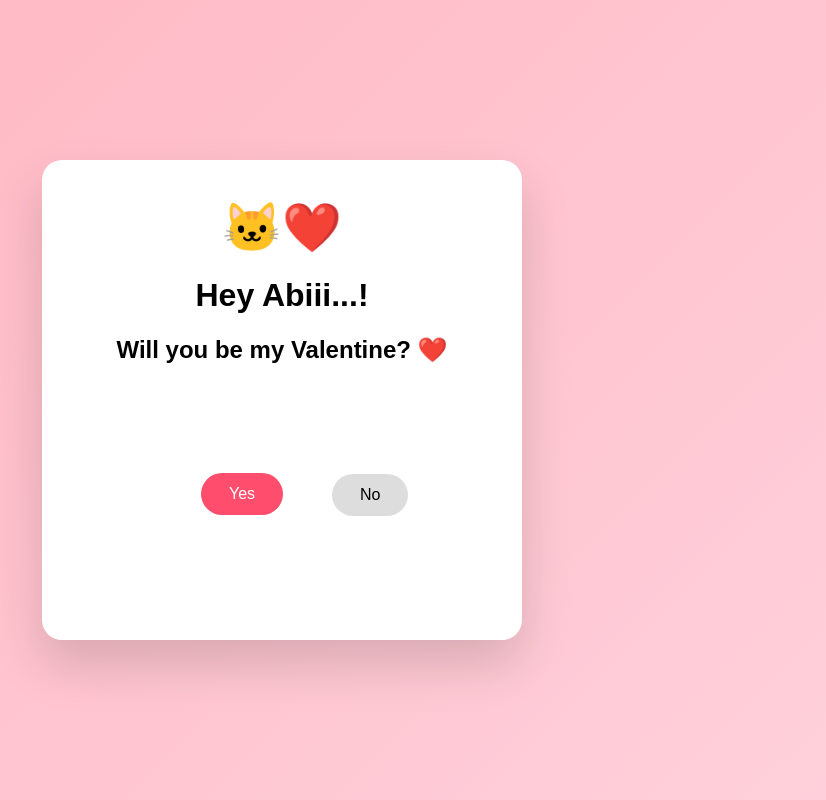
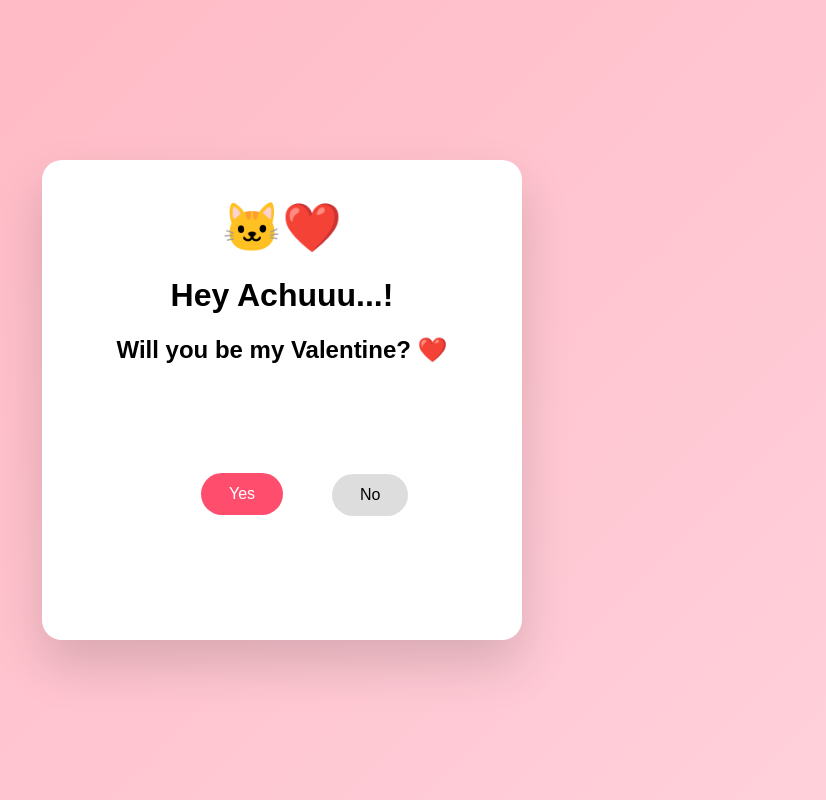
Before and after one commit to Meghnak25/valentine-proposal, a plain HTML site: page index.html in a window 1280 px wide. Shown: the whole page, without its empty margins (358-1184 px from the left). Drawn offline with Linux system fonts and the light colour scheme.

Commit message:
Update index.html

```diff
--- a/index.html
+++ b/index.html
@@ -155,7 +155,7 @@ const adminImage = document.getElementById("adminImage");
 
 /* DEFAULT DATA */
 const defaultData = {
-    name: "Abiii",
+    name: "Achuuu",
     proposal: "Will you be my Valentine? ❤️",
     celebration: "YAY! That YES felt just right 💘🎉",
     image: "https://media.giphy.com/media/MDJ9IbxxvDUQM/giphy.gif"
```
